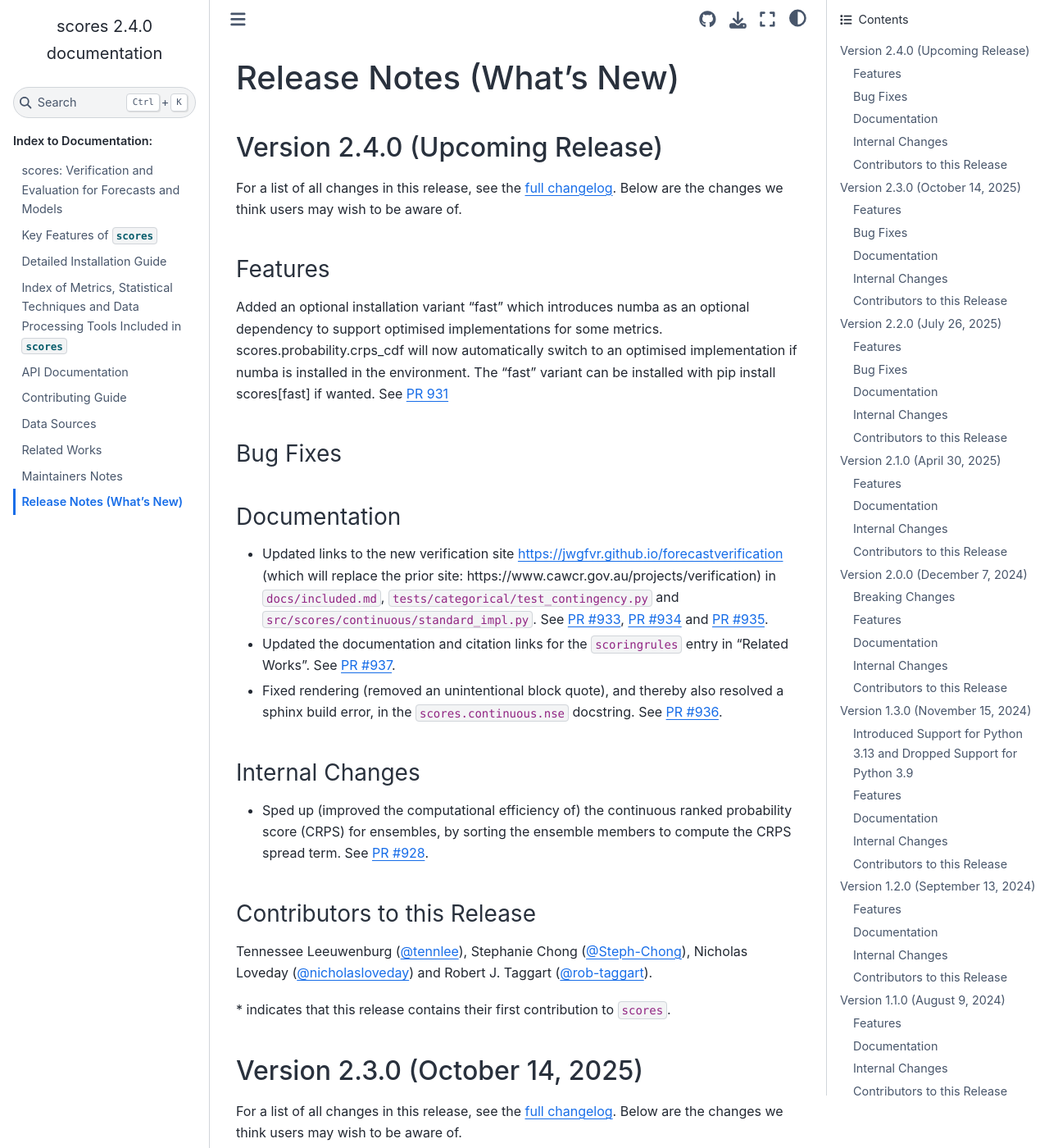
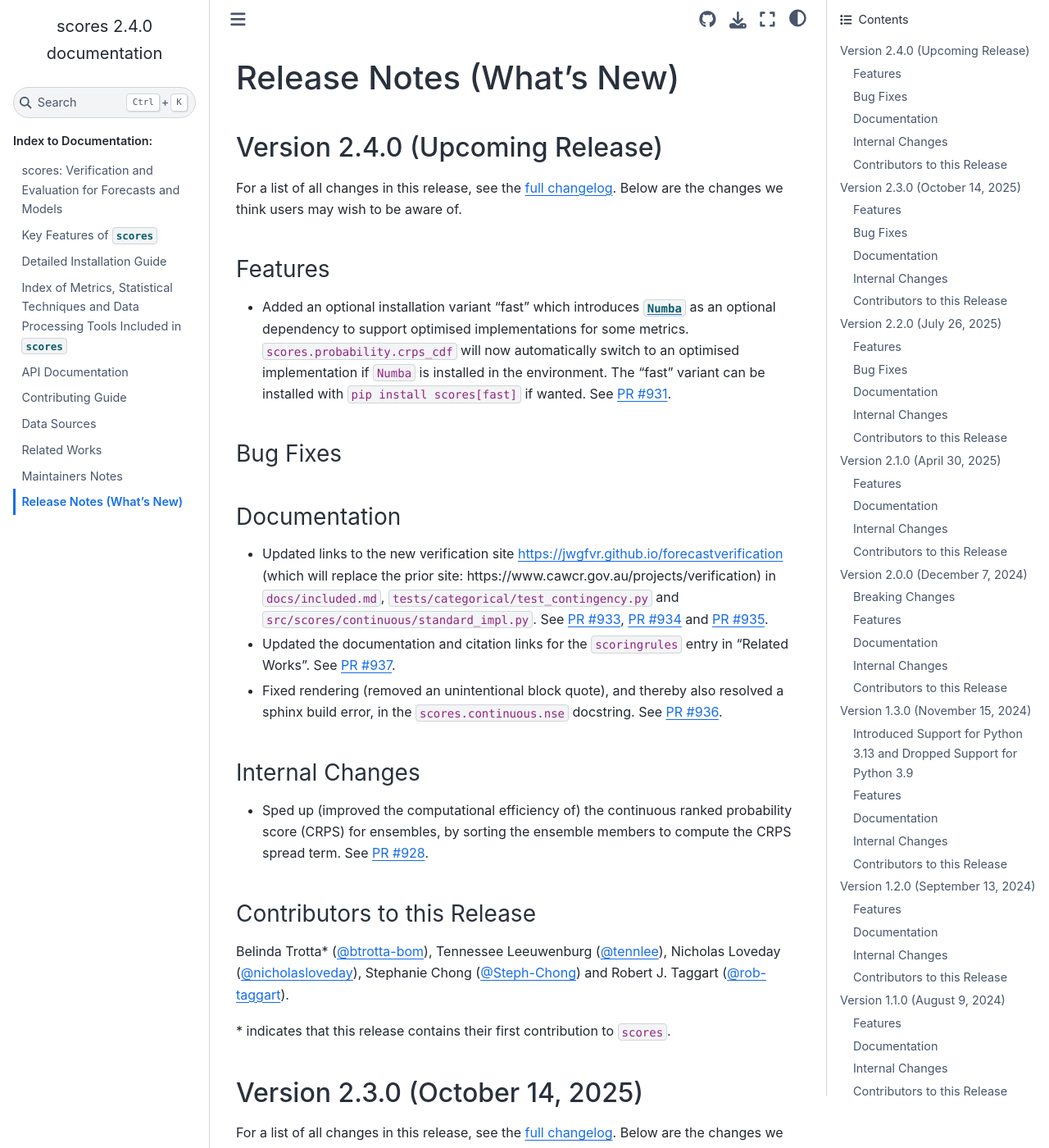
Before and after one commit to nci/scores, a Sphinx documentation site: the page built from docs/release_notes.md, in a window 1280 px wide and 1400 px high. Shown: the whole window at 82% size. Built offline with Sphinx 7.4.7 and the Sphinx Book theme 1.1.4, drawn with Linux system fonts in a browser that asks for light colours; pages that are not in the unit, such as notebooks, are missing from menus.

```diff
--- a/docs/release_notes.md
+++ b/docs/release_notes.md
@@ -6,7 +6,7 @@ For a list of all changes in this release, see the [full changelog](https://gith
 
 ### Features
 
-Added an optional installation variant "fast" which introduces numba as an optional dependency to support optimised implementations for some metrics.  scores.probability.crps_cdf will now automatically switch to an optimised implementation if numba is installed in the environment. The "fast" variant can be installed with pip install scores[fast] if wanted. See [PR 931](https://github.com/nci/scores/pull/931/)
+- Added an optional installation variant "fast" which introduces [`Numba`](https://numba.pydata.org/) as an optional dependency to support optimised implementations for some metrics. `scores.probability.crps_cdf` will now automatically switch to an optimised implementation if `Numba` is installed in the environment. The "fast" variant can be installed with `pip install scores[fast]` if wanted. See [PR #931](https://github.com/nci/scores/pull/931/).
 
 ### Bug Fixes
 
@@ -22,7 +22,7 @@ Added an optional installation variant "fast" which introduces numba as an optio
 
 ### Contributors to this Release
 
-Tennessee Leeuwenburg ([@tennlee](https://github.com/tennlee)), Stephanie Chong ([@Steph-Chong](https://github.com/Steph-Chong)), Nicholas Loveday ([@nicholasloveday](https://github.com/nicholasloveday)) and Robert J. Taggart ([@rob-taggart](https://github.com/rob-taggart)).
+Belinda Trotta* ([@btrotta-bom](https://github.com/btrotta-bom)), Tennessee Leeuwenburg ([@tennlee](https://github.com/tennlee)), Nicholas Loveday ([@nicholasloveday](https://github.com/nicholasloveday)), Stephanie Chong ([@Steph-Chong](https://github.com/Steph-Chong)) and Robert J. Taggart ([@rob-taggart](https://github.com/rob-taggart)).
 
 \* indicates that this release contains their first contribution to `scores`.
 
```
